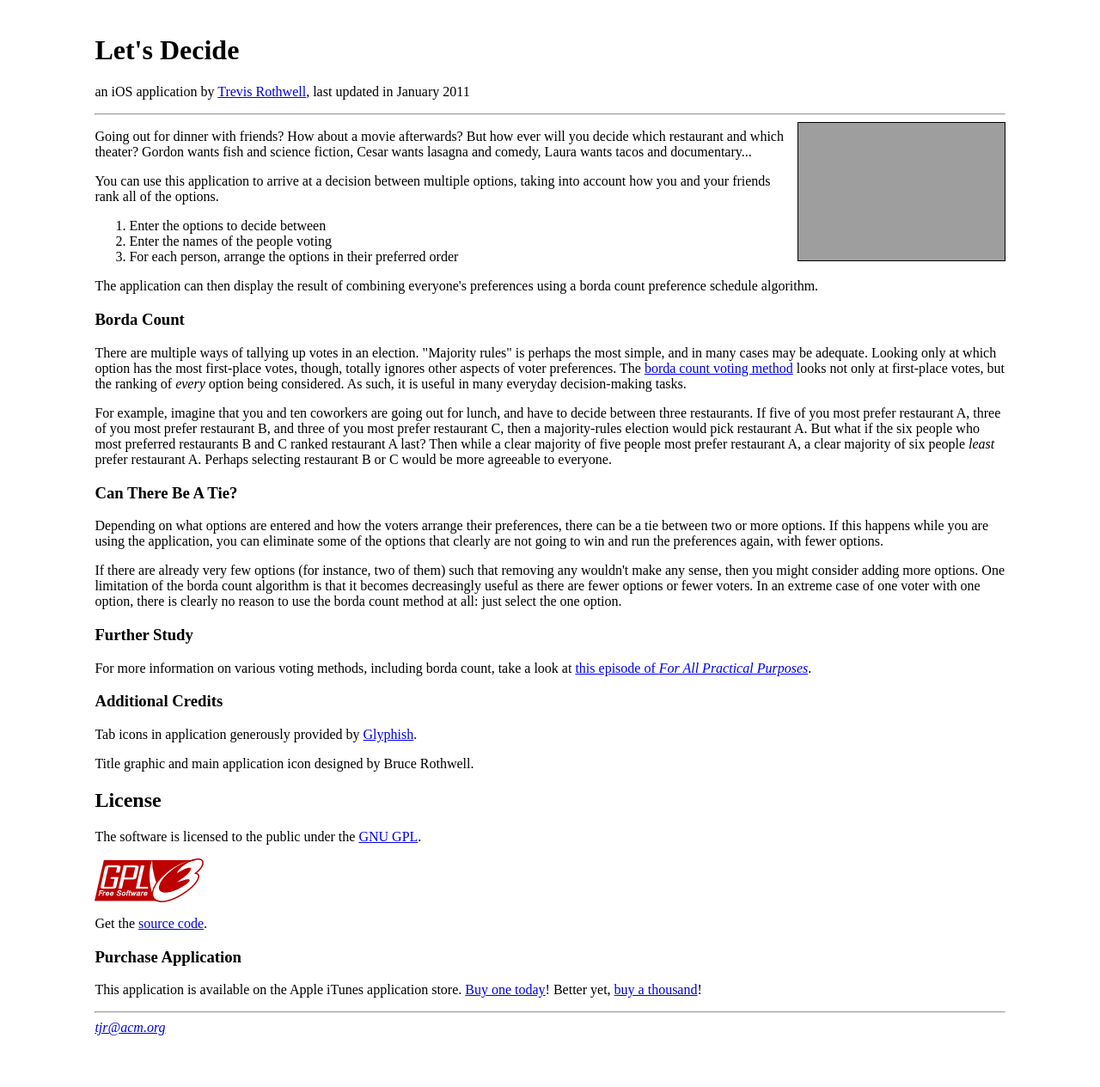
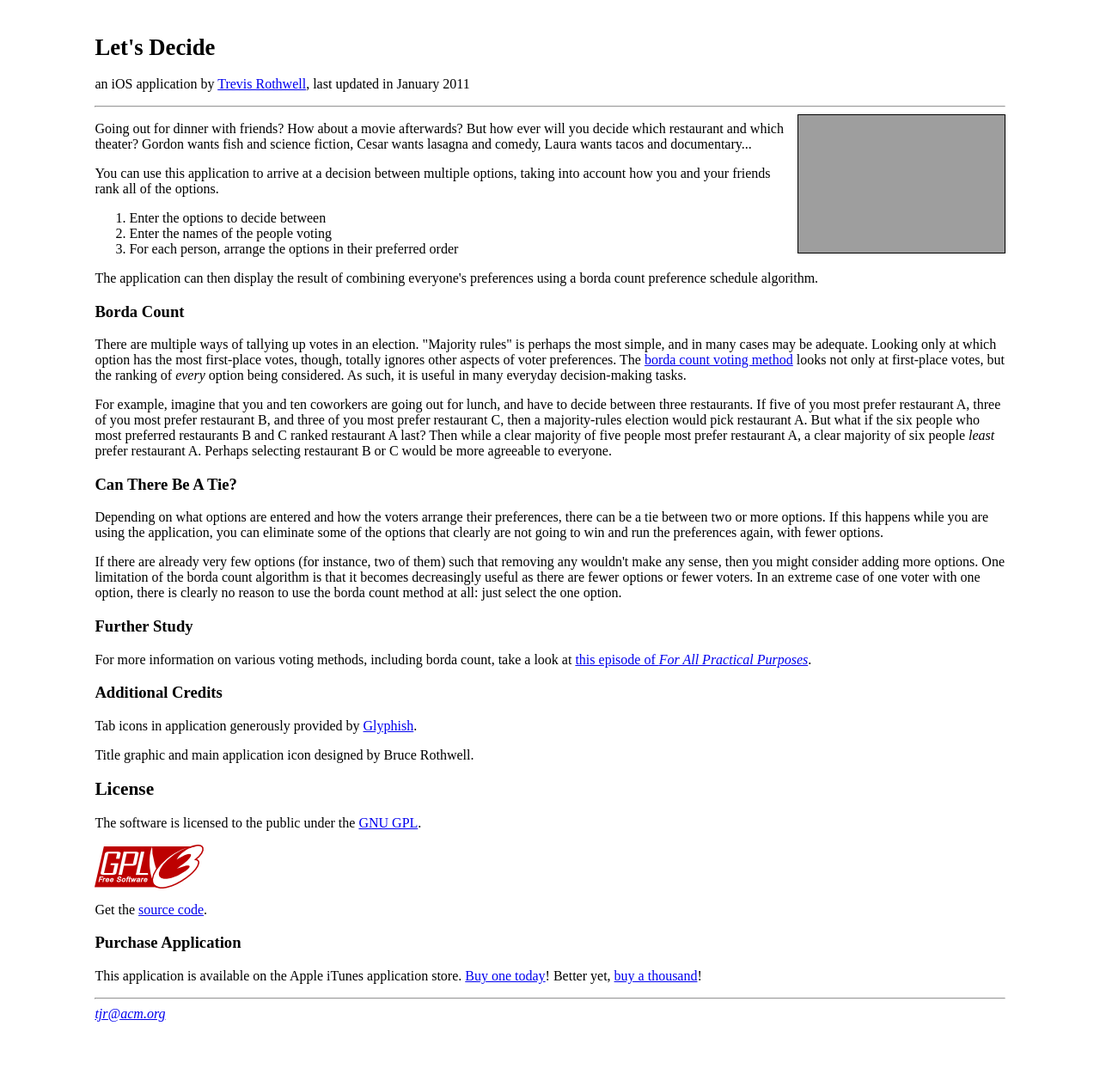
Before and after one commit to tjr/tjr.github.com, a Jekyll site: the page software/lets-decide.html, which Jekyll copies as it is, in a window 1280 px wide. Shown: the whole page at 86% size. Built offline with Jekyll 4.4.1, drawn with Linux system fonts in a browser that asks for light colours; grey boxes are pictures that could not be loaded.

Commit message:
font changes

```diff
--- a/css/traditional.css
+++ b/css/traditional.css
@@ -20,12 +20,12 @@ img.photo { border: 1px solid black; margin-left: 8px; margin-bottom: 8px;}
 
 p.googlead { float: right; margin-left: 8px; margin-bottom: 8px; }
 
-eh1 { font-size: 20pt; }
-eh2 { font-size: 16pt; }
-eh3 { font-size: 14pt; }
-eh4 { font-size: 12pt; }
-eh5 { font-size: 10pt; }
-eh6 { font-size: 10pt; }
+h1 { font-size: 20pt; }
+h2 { font-size: 16pt; }
+h3 { font-size: 14pt; }
+h4 { font-size: 12pt; }
+h5 { font-size: 10pt; }
+h6 { font-size: 10pt; }
 
 uh1 { font-family: "Ubuntu"; font-weight: 500;}
 uh2 { font-family: "Ubuntu"; font-weight: 500;}
```
